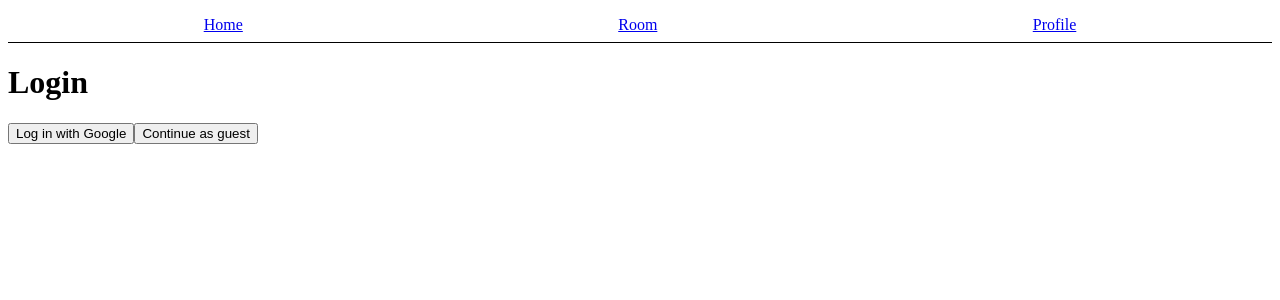
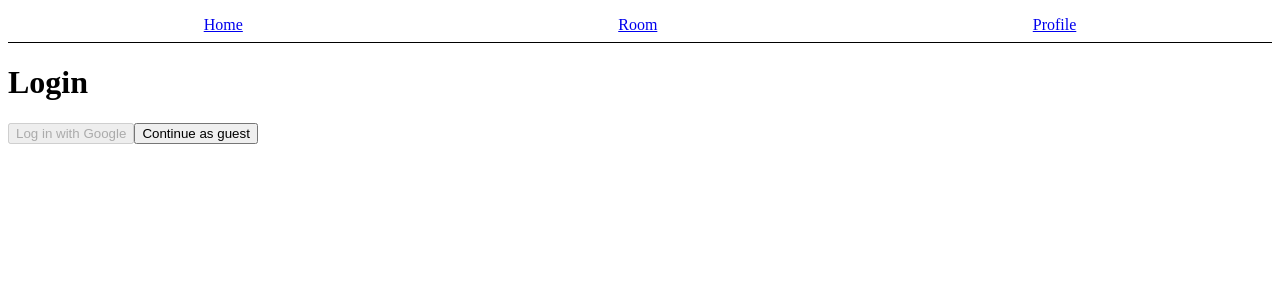
Before and after one commit to ChristinaHart888/karaoke_v1, a Next.js app: page /login in a window 1280 px wide. Shown: the top 300 px of the page. Built offline with nearby package versions, Linux system fonts and the light colour scheme.

Commit message:
added easy api key changes

```diff
--- a/pages/login.js
+++ b/pages/login.js
@@ -40,7 +40,7 @@ const Login = () => {
     return (
         <Layout>
             <h1>Login</h1>
-            <button onClick={logInWithGoogleHandler}>
+            <button onClick={logInWithGoogleHandler} disabled>
                 Log in with Google
             </button>
             <button onClick={guestButtonHandler}>
--- a/pages/profile.js
+++ b/pages/profile.js
@@ -30,6 +30,12 @@ const Profile = () => {
 
     const saveChanges = () => {
         console.log(apiKey)
+        let key = apiKey
+        if (apiKey == "2"){
+            key = process.env.REACT_APP_API_KEY_BACKUP
+        } else if (apiKey == "3"){
+            key = process.env.REACT_APP_API_KEY_BACKUP_TWO
+        }
         localStorage.setItem("apiKey", apiKey);
     }
 
```
